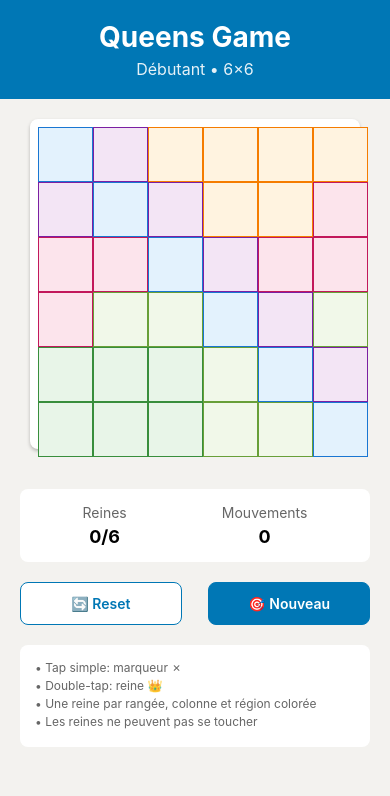
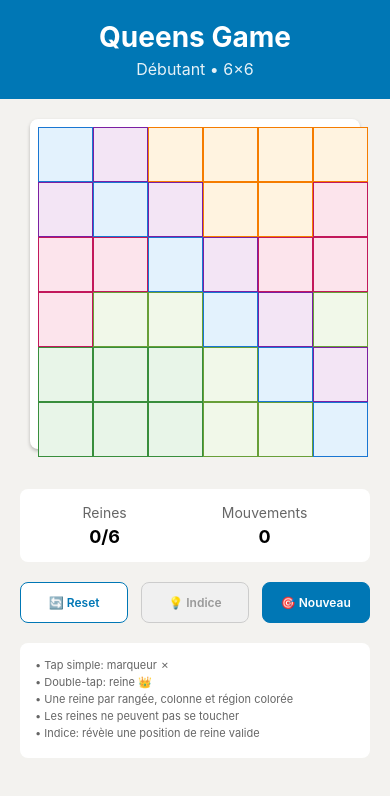
Before and after one commit to creach-t/queens-game-linkedin, a React Native app: screen / in a window 390 px wide. Shown: the top 796 px of the page. Built offline with nearby package versions, Linux system fonts and the light colour scheme.

Commit message:
💡 Add hint button and improved controls layout

```diff
--- a/src/components/GameControls.tsx
+++ b/src/components/GameControls.tsx
@@ -5,19 +5,23 @@ import { Colors } from '../constants/Colors';
 interface GameControlsProps {
   onReset: () => void;
   onNewGame: () => void;
+  onHint: () => void;
   queensPlaced: number;
   queensRequired: number;
   moveCount: number;
   isCompleted: boolean;
+  hasHint: boolean;
 }
 
 const GameControls: React.FC<GameControlsProps> = ({
   onReset,
   onNewGame,
+  onHint,
   queensPlaced,
   queensRequired,
   moveCount,
-  isCompleted
+  isCompleted,
+  hasHint
 }) => {
   return (
     <View style={styles.container}>
@@ -45,6 +49,17 @@ const GameControls: React.FC<GameControlsProps> = ({
         <TouchableOpacity style={styles.button} onPress={onReset}>
           <Text style={styles.buttonText}>🔄 Reset</Text>
         </TouchableOpacity>
+
+        <TouchableOpacity
+          style={[styles.button, hasHint ? styles.hintButton : styles.disabledButton]}
+          onPress={hasHint ? onHint : undefined}
+          disabled={!hasHint || isCompleted}
+        >
+          <Text style={[styles.buttonText, hasHint ? styles.hintButtonText : styles.disabledButtonText]}>
+            💡 Indice
+          </Text>
+        </TouchableOpacity>
+
         <TouchableOpacity
           style={[styles.button, styles.primaryButton]}
           onPress={onNewGame}
@@ -59,6 +74,7 @@ const GameControls: React.FC<GameControlsProps> = ({
         <Text style={styles.instructionText}>• Double-tap: reine 👑</Text>
         <Text style={styles.instructionText}>• Une reine par rangée, colonne et région colorée</Text>
         <Text style={styles.instructionText}>• Les reines ne peuvent pas se toucher</Text>
+        <Text style={styles.instructionText}>• Indice: révèle une position de reine valide</Text>
       </View>
     </View>
   );
@@ -110,22 +126,36 @@ const styles = StyleSheet.create({
     backgroundColor: Colors.cardBackground,
     borderRadius: 8,
     paddingVertical: 12,
-    paddingHorizontal: 20,
+    paddingHorizontal: 16,
     borderWidth: 1,
     borderColor: Colors.linkedinBlue,
-    flex: 0.45,
+    flex: 0.3,
   },
   primaryButton: {
     backgroundColor: Colors.linkedinBlue,
   },
+  hintButton: {
+    backgroundColor: '#FFA500', // Orange pour les hints
+    borderColor: '#FF8C00',
+  },
+  disabledButton: {
+    backgroundColor: '#F0F0F0',
+    borderColor: '#CCCCCC',
+  },
   buttonText: {
     textAlign: 'center',
-    fontSize: 14,
+    fontSize: 12,
     fontWeight: '600',
     color: Colors.linkedinBlue,
   },
   primaryButtonText: {
     color: 'white',
+  },
+  hintButtonText: {
+    color: 'white',
+  },
+  disabledButtonText: {
+    color: '#999999',
   },
   instructionsContainer: {
     backgroundColor: Colors.cardBackground,
@@ -133,7 +163,7 @@ const styles = StyleSheet.create({
     padding: 15,
   },
   instructionText: {
-    fontSize: 12,
+    fontSize: 11,
     color: Colors.textSecondary,
     marginBottom: 3,
   },
```
